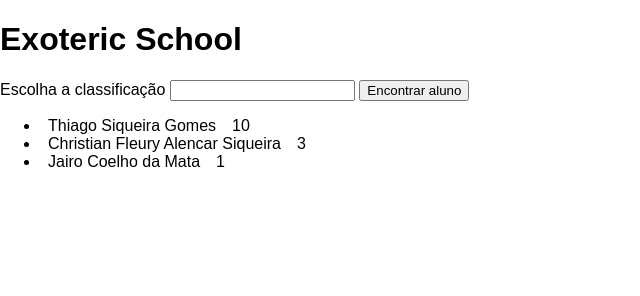
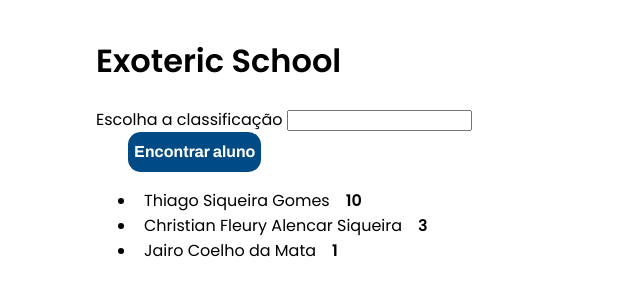
Before and after one commit to projeto-de-algoritmos/DC_exoteric-school, a plain HTML site: page index.html in a window 1280 px wide. Shown: the whole page, without its empty margins (0-640 px from the left). Drawn offline with Linux system fonts and the light colour scheme.

Commit message:
adicionadno botao azul

```diff
--- a/index.html
+++ b/index.html
@@ -6,6 +6,9 @@
     <meta name="viewport" content="width=device-width, initial-scale=1.0">
     <title>Exoteric School</title>
     <link rel="stylesheet" href="styles.css">
+    <link
+    href="https://fonts.googleapis.com/css2?family=Archivo:wght@400;700&amp;family=Poppins:wght@400;600&amp;display=swap"
+    rel="stylesheet" />
 
 </head>
 <body>
--- a/styles.css
+++ b/styles.css
@@ -1,8 +1,32 @@
+:root {
+  --color-background: #f0f0f7;
+  --color-primary-lighter: #004b85;
+  --color-primary-light: #014375;
+  --color-primary: #003862;
+  --color-secondary: #04d361;
+  --color-secondary-dark: #04bf58;
+  --color-title-in-primary: #ffffff;
+  --color-text-in-primary: #d4c2ff;
+  --color-text-title: #32264d;
+  --color-text-complement: #9c98a6;
+  --color-text-base: #6a6180;
+  --color-line-in-white: #e6e6f0;
+  --color-input-background: #f8f8fc;
+  --color-button-text: #ffffff;
+  --color-box-base: #ffffff;
+  --color-box-footer: #fafafc;
+  --color-small-info: #c1bccc;
+
+  /* font-size: 60%; */
+}
+
 html,
 body {
   height: 100vh;
-  font-family: sans-serif;
+  font-family: Poppins;
   margin: 0;
+  margin-left: 3rem;
+  margin-top: 1rem;
   box-sizing: border-box;
 }
 
@@ -17,19 +41,31 @@ form input {
   margin: 0 1rem;
 }
 
-form button {
-  height: 1.8rem;
+button {
+  height: 2.5rem;
+  background-color: var(--color-primary-lighter);
+  color: white;
+  margin: 0 2rem;
+  border: 0;
+  border-radius: 0.8rem;
+  cursor: pointer;
+  font: 700 1rem Archivo;
+  display: flex;
+  align-items: center;
+  justify-content: space-evenly;
+
+  text-decoration: none;
+
+  transition: background 0.2s;
 }
 
-/* ul {
-  list-style-type: none;
-} */
-
-/* li {
-  display: flex;
-  align-items: center;
-} */
+button:hover {
+  background: var(--color-primary);
+}
 
 li span {
   margin: 0.5rem 0.5rem;
 }
+span + span {
+  font-weight: 700;
+}
```
